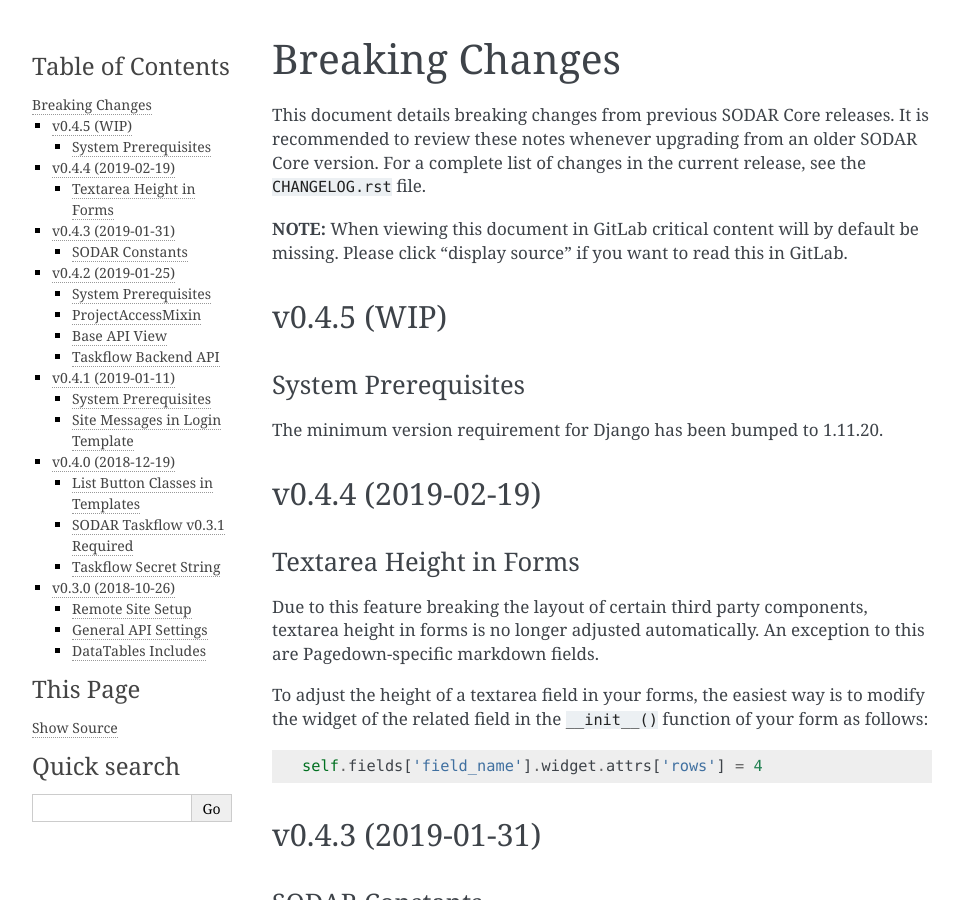
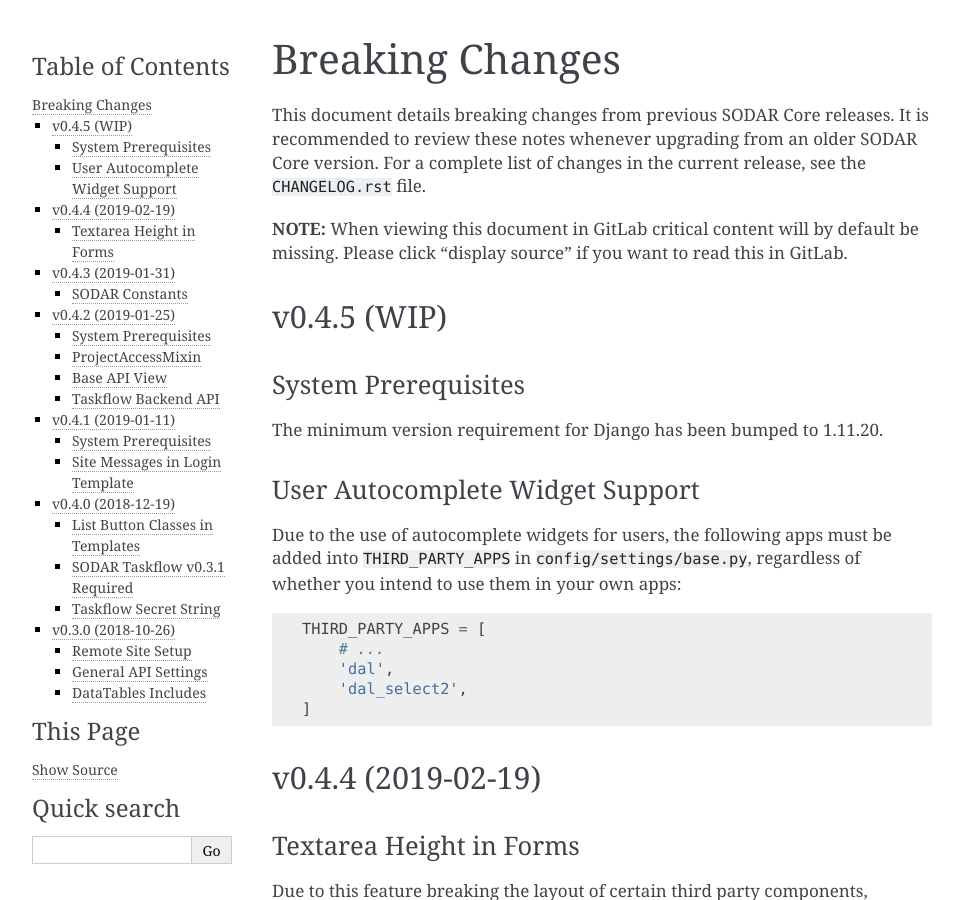
Before and after one commit to bihealth/sodar-core-legacy, a Sphinx documentation site: the page built from docs/source/breaking_changes.rst, in a window 1280 px wide and 900 px high. Shown: the whole window, without its empty margins (148-1111 px from the left). Built offline with Sphinx 7.4.7, drawn with Linux system fonts in a browser that asks for light colours.

Commit message:
add autocomplete note to breaking changes (#51)

```diff
--- a/docs/source/breaking_changes.rst
+++ b/docs/source/breaking_changes.rst
@@ -20,6 +20,21 @@
 --------------------
 
 The minimum version requirement for Django has been bumped to 1.11.20.
+
+User Autocomplete Widget Support
+--------------------------------
+
+Due to the use of autocomplete widgets for users, the following apps must be
+added into ``THIRD_PARTY_APPS`` in ``config/settings/base.py``, regardless of
+whether you intend to use them in your own apps:
+
+.. code-block:: python
+
+    THIRD_PARTY_APPS = [
+        # ...
+        'dal',
+        'dal_select2',
+    ]
 
 
 v0.4.4 (2019-02-19)
```
